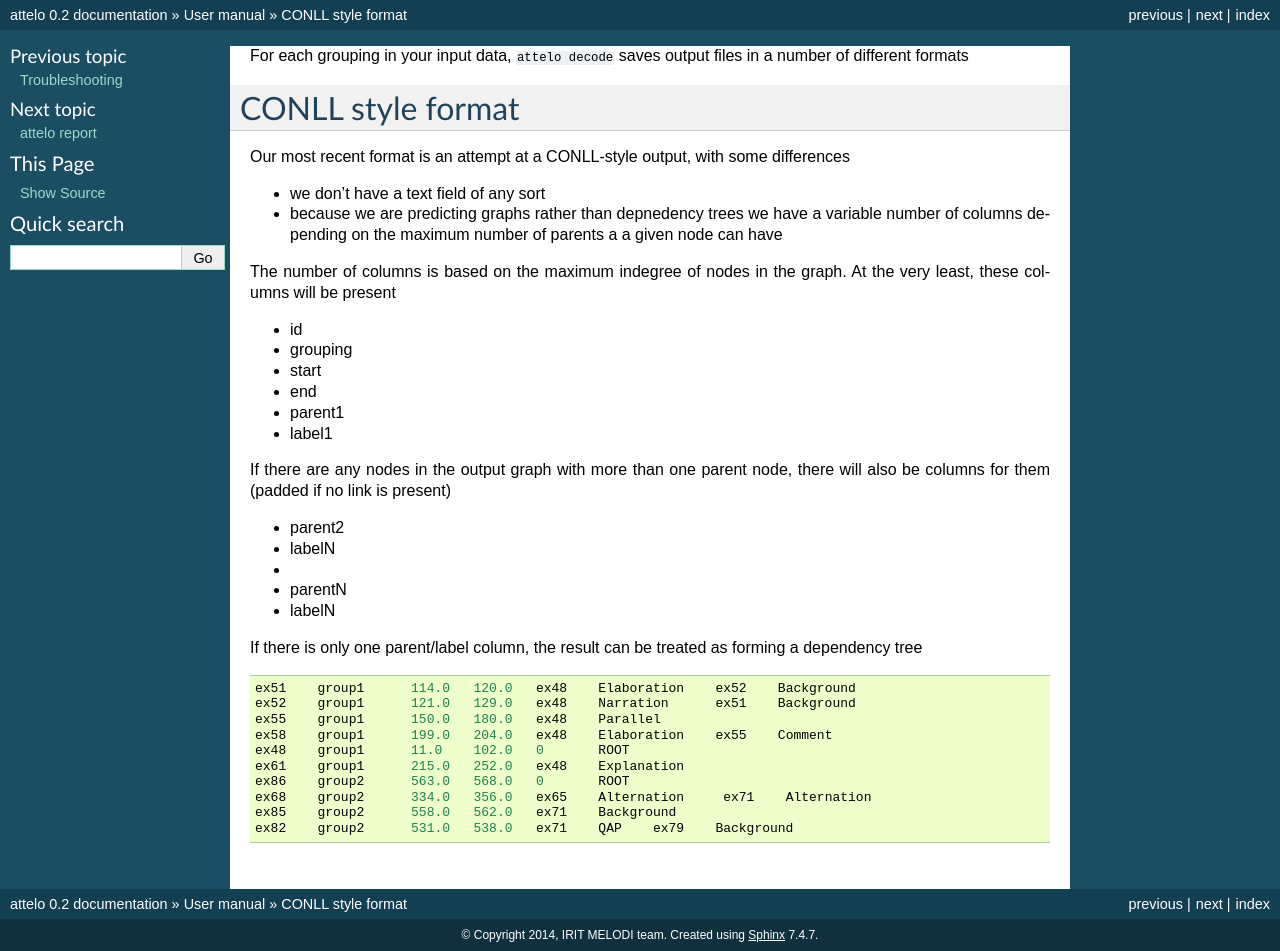
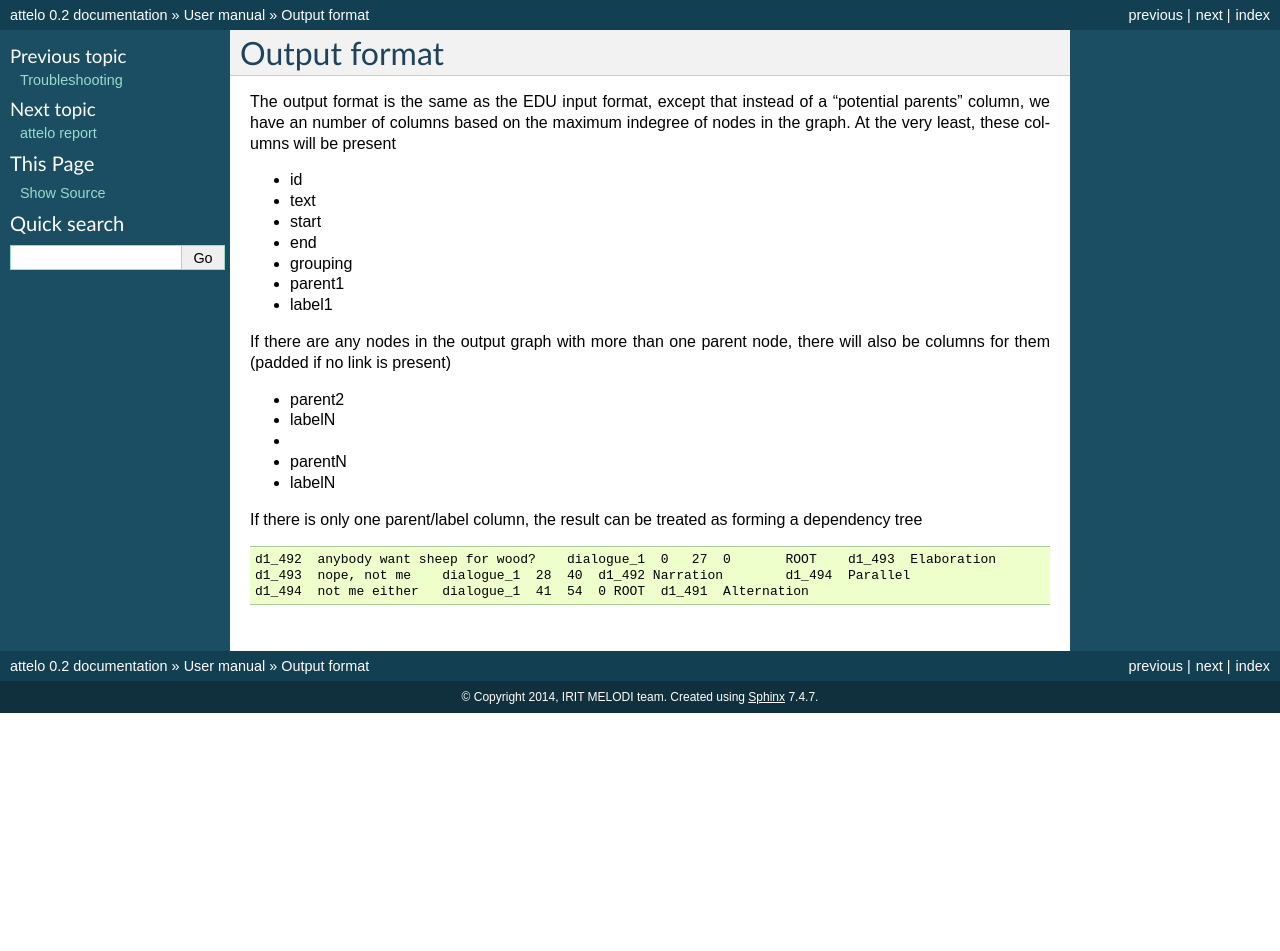
Before and after one commit to irit-melodi/attelo, a Sphinx documentation site: the page built from doc/output.rst, in a window 1280 px wide. Built offline with Sphinx 7.4.7, drawn with Linux system fonts in a browser that asks for light colours; after the commit the page ends 900 px from its top, so only the background shows below that.

Commit message:
Update docs for de-oranged formats

```diff
--- a/doc/output.rst
+++ b/doc/output.rst
@@ -1,26 +1,20 @@
-For each grouping in your input data, ``attelo decode`` saves output
-files in a number of different formats
+.. _output-format:
 
-CONLL style format
-------------------
+Output format
+=============
 
-Our most recent format is an attempt at a CONLL-style output, with some
-differences
+The output format is the same as the EDU input format, except that
+instead of a "potential parents" column, we have an number of columns
+based on the maximum indegree of nodes in the graph.
+At the very least, these columns will be present
 
--  we don't have a text field of any sort
--  because we are predicting graphs rather than depnedency trees we have
-   a variable number of columns depending on the maximum number of
-   parents a a given node can have
-
-The number of columns is based on the maximum indegree of nodes in the
-graph. At the very least, these columns will be present
-
--  id
--  grouping
--  start
--  end
--  parent1
--  label1
+- id
+- text
+- start
+- end
+- grouping
+- parent1
+- label1
 
 If there are any nodes in the output graph with more than one parent
 node, there will also be columns for them (padded if no link is present)
@@ -36,13 +30,6 @@ forming a dependency tree
 
 ::
 
-    ex51    group1      114.0   120.0   ex48    Elaboration    ex52    Background
-    ex52    group1      121.0   129.0   ex48    Narration      ex51    Background
-    ex55    group1      150.0   180.0   ex48    Parallel
-    ex58    group1      199.0   204.0   ex48    Elaboration    ex55    Comment
-    ex48    group1      11.0    102.0   0       ROOT
-    ex61    group1      215.0   252.0   ex48    Explanation
-    ex86    group2      563.0   568.0   0       ROOT
-    ex68    group2      334.0   356.0   ex65    Alternation     ex71    Alternation
-    ex85    group2      558.0   562.0   ex71    Background
-    ex82    group2      531.0   538.0   ex71    QAP    ex79    Background
+    d1_492  anybody want sheep for wood?    dialogue_1  0   27  0       ROOT    d1_493  Elaboration
+    d1_493  nope, not me    dialogue_1  28  40  d1_492 Narration        d1_494  Parallel
+    d1_494  not me either   dialogue_1  41  54  0 ROOT	d1_491	Alternation
```
Also changed, not shown: doc/input.rst (added, +66 -0 lines).
